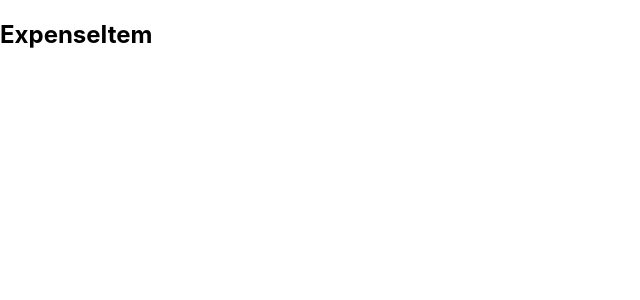
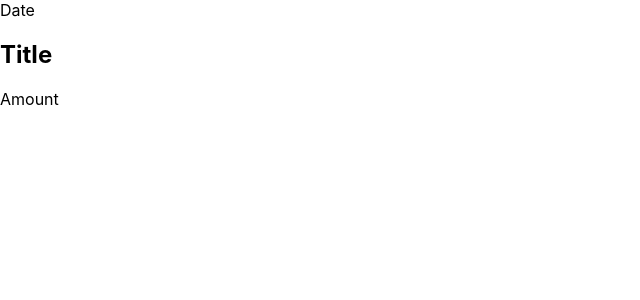
Before and after one commit to HiepHoang2190/React-udemy, a React (Create React App) app: page / in a window 1280 px wide. Shown: the top 300 px of the page, without its empty margins (0-640 px from the left). Built offline with nearby package versions, Linux system fonts and the light colour scheme.

Commit message:
video-34-Writing More Complex JSX Code

```diff
--- a/src/components/ExpenseItem.js
+++ b/src/components/ExpenseItem.js
@@ -2,6 +2,12 @@ import React from 'react'
 
 export default function ExpenseItem() {
   return (
-    <h2>ExpenseItem</h2>
+   <div>
+     <div>Date</div>
+     <div>
+       <h2>Title</h2>
+       <div>Amount</div>
+     </div>
+   </div>
   )
 }
```
